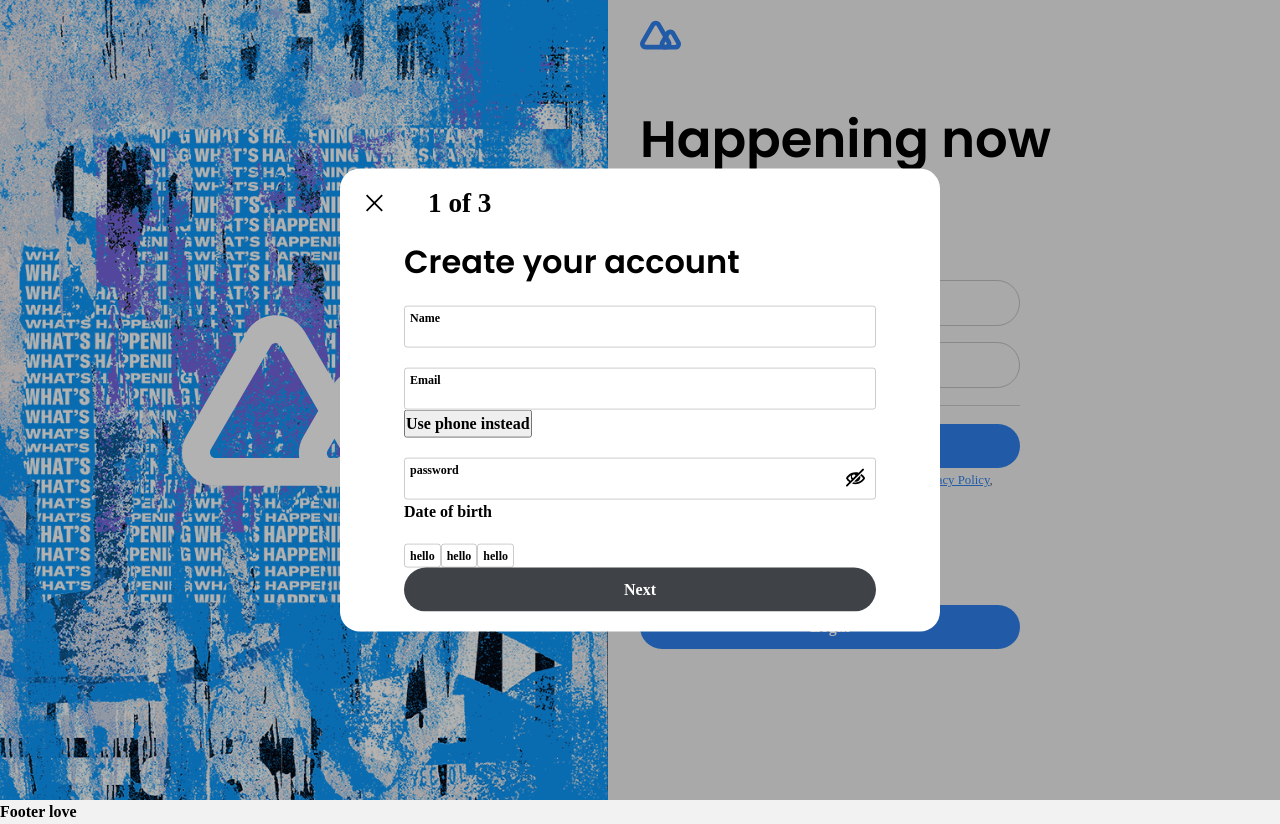
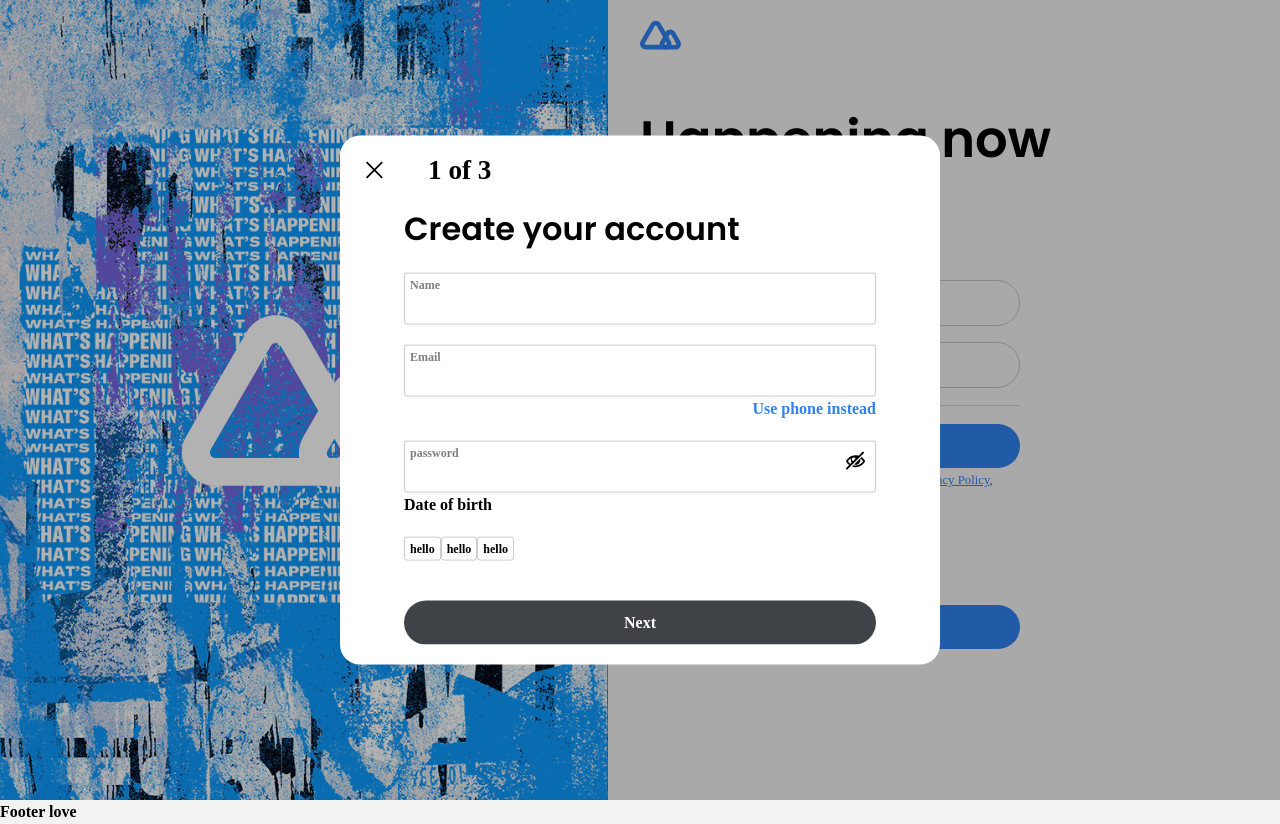
Before and after one commit to Tolufolorunso/Tweeter, a React (Create React App) app in the folder client/: page / in a window 1280 px wide. Both pictures are taken after a click on the element "Sign up with phone or email". Built offline with nearby package versions, Linux system fonts and the light colour scheme.

Commit message:
working on register frontend

```diff
--- a/client/src/pages/landing/auth/Register.Modal.js
+++ b/client/src/pages/landing/auth/Register.Modal.js
@@ -5,7 +5,18 @@ import RegisterStepOne from './Register.stepOne';
 import RegisterSteptwo from './Register.stepTwo';
 import RegisterStepThree from './Register.stepThree';
 
+const initialState = {
+  name: '',
+  email: '',
+  phone: '',
+  password: '',
+  birthYear: '',
+};
+
 const RegisterModal = ({ closeModal }) => {
+  const [values, setValues] = useState(initialState);
+  const [nameLength, setNameLength] = useState(0);
+
   const [stepOne, setStepOne] = useState(true);
   const [stepTwo, setStepTWo] = useState(false);
   const [stepThree, setStepThree] = useState(false);
@@ -14,6 +25,34 @@ const RegisterModal = ({ closeModal }) => {
   const [preArrow, setPreArrow] = useState(false);
   const [stepNum, setStepNum] = useState(1);
   const [stepName, setStepName] = useState('stepOne');
+
+  const [emailOrPhone, setEmailOrPhone] = useState('email');
+
+  const handleChange = (e) => {
+    setValues({ ...values, [e.target.name]: e.target.value });
+    if (e.target.name === 'name') {
+      setNameLength(e.target.value.length);
+    }
+  };
+
+  const handleEmailPhone = () => {
+    if (emailOrPhone === 'email') {
+      setEmailOrPhone('phone');
+      setValues({ ...values, email: '' });
+    } else {
+      setEmailOrPhone('email');
+      setValues({ ...values, phone: '' });
+    }
+  };
+
+  const editFormAgain = () => {
+    setStepOne(true);
+    setStepTWo(false);
+    setStepThree(false);
+    setStepNum(1);
+    setStepName('stepOne');
+    setPreArrow(false);
+  };
 
   const nextSlide = (stepNumber) => {
     if (stepNumber === 'step-1') {
@@ -54,6 +93,11 @@ const RegisterModal = ({ closeModal }) => {
     }
   };
 
+  const handleSubmit = (e) => {
+    e.preventDefault();
+    console.log(values);
+  };
+
   return (
     <AuthWrapper>
       <div className="nav">
@@ -76,7 +120,14 @@ const RegisterModal = ({ closeModal }) => {
             preStepOne ? 'pre' : ''
           }`}
         >
-          <RegisterStepOne nextSlide={nextSlide} />
+          <RegisterStepOne
+            nextSlide={nextSlide}
+            nameLength={nameLength}
+            values={values}
+            handleChange={handleChange}
+            handleEmailPhone={handleEmailPhone}
+            emailOrPhone={emailOrPhone}
+          />
         </div>
         <div
           className={`step step-2 ${stepTwo ? 'active' : ''}  ${
@@ -86,7 +137,13 @@ const RegisterModal = ({ closeModal }) => {
           <RegisterSteptwo nextSlide={nextSlide} />
         </div>
         <div className={`step step-3 ${stepThree ? 'active' : ''} `}>
-          <RegisterStepThree />
+          <RegisterStepThree
+            goBack={goBack}
+            setStepName={setStepName}
+            editFormAgain={editFormAgain}
+            values={values}
+            handleSubmit={handleSubmit}
+          />
         </div>
       </div>
     </AuthWrapper>
--- a/client/src/pages/landing/auth/Register.stepOne.js
+++ b/client/src/pages/landing/auth/Register.stepOne.js
@@ -3,20 +3,15 @@ import { ImEyeBlocked, ImEye } from 'react-icons/im';
 
 import { Heading } from '../../../components';
 
-const initialState = {
-  name: '',
-  email: '',
-  phone: '',
-  password: '',
-  birthYear: '',
-};
-
-const RegisterStepOne = ({ nextSlide }) => {
-  const [values, setValues] = useState(initialState);
-  const [nameLength, setNameLength] = useState(0);
+const RegisterStepOne = ({
+  nextSlide,
+  nameLength,
+  values,
+  handleChange,
+  handleEmailPhone,
+  emailOrPhone,
+}) => {
   const [activeInput, setActiveInput] = useState('');
-
-  const [emailOrPhone, setEmailOrPhone] = useState('email');
   const [isVisible, setIsVisible] = useState(true);
 
   const focusHandler = (e) => {
@@ -27,24 +22,10 @@ const RegisterStepOne = ({ nextSlide }) => {
     setActiveInput('');
   };
 
-  const handleEmailPhone = () => {
-    if (emailOrPhone === 'email') {
-      setEmailOrPhone('phone');
-    } else {
-      setEmailOrPhone('email');
-    }
-  };
-
   const passwordVisibleHandler = () => {
     setIsVisible(!isVisible);
   };
 
-  const handleChange = (e) => {
-    setValues({ ...values, [e.target.name]: e.target.value });
-    if (e.target.name === 'name') {
-      setNameLength(e.target.value.length);
-    }
-  };
   return (
     <>
       <Heading text="Create your account" tag="h2" size={2} className="hi" />
@@ -70,6 +51,7 @@ const RegisterStepOne = ({ nextSlide }) => {
             id="name"
           />
         </div>
+        <div style={{ display: 'flex', flexDirection: 'column' }}>
           <div
             className={`formGroup ${
               activeInput === 'email' ? 'activeInput' : ''
@@ -92,13 +74,10 @@ const RegisterStepOne = ({ nextSlide }) => {
               id={emailOrPhone === 'email' ? 'email' : 'phone'}
             />
           </div>
-        <button
-          style={{ display: 'flex' }}
-          type="button"
-          onClick={handleEmailPhone}
-        >
+          <button type="button" className="instead" onClick={handleEmailPhone}>
             Use phone instead
           </button>
+        </div>
         <div
           className={`passwordInput formGroup ${
             activeInput === 'password' ? 'activeInput' : ''
@@ -131,7 +110,7 @@ const RegisterStepOne = ({ nextSlide }) => {
           </div>
         </div>
       </form>
-      <button onClick={() => nextSlide('step-1')} className="btn">
+      <button onClick={() => nextSlide('step-1')} className="btn next-btn">
         Next
       </button>
     </>
--- a/client/src/pages/landing/auth/Register.stepThree.js
+++ b/client/src/pages/landing/auth/Register.stepThree.js
@@ -1,92 +1,46 @@
-import React, { useState } from 'react';
-import { ImEyeBlocked, ImEye } from 'react-icons/im';
+import React from 'react';
 
 import { Heading } from '../../../components';
 
-const initialState = {
-  name: '',
-  email: '',
-  phone: '',
-  password: '',
-  birthYear: '',
-};
-
-const RegisterStepOne = ({ nextSlide }) => {
-  const [values, setValues] = useState(initialState);
-  const [nameLength, setNameLength] = useState(0);
-  const [activeInput, setActiveInput] = useState('');
-
-  const [emailOrPhone, setEmailOrPhone] = useState('email');
-  const [isVisible, setIsVisible] = useState(true);
-
-  const focusHandler = (e) => {
-    setActiveInput(e.target.name);
-  };
-
-  const blurHandler = () => {
-    setActiveInput('');
-  };
-
-  const passwordVisibleHandler = () => {
-    setIsVisible(!isVisible);
-  };
-
-  const handleChange = (e) => {
-    setValues({ ...values, [e.target.name]: e.target.value });
-    if (e.target.name === 'name') {
-      setNameLength(e.target.value.length);
-    }
+const RegisterStepThree = ({ editFormAgain, values, handleSubmit }) => {
+  console.log(values);
+  const focusHandler = () => {
+    editFormAgain();
   };
   return (
     <>
-      <Heading text="Create your account" tag="h2" size={2} className="hi" />
-      <form>
-        <div
-          className={`formGroup ${activeInput === 'name' ? 'activeInput' : ''}`}
-        >
+      <Heading text="Ready to submit?" tag="h2" size={2} className="hi" />
+      <form onSubmit={handleSubmit}>
+        <div className="formGroup">
           <div className="label-counter-box">
             <label htmlFor="name">Name</label>
-            {activeInput === 'name' ? (
-              <div className="char-number">{nameLength} / 50</div>
-            ) : null}
           </div>
           <input
             type="text"
             name="name"
             className="input inputName"
-            maxLength="50"
-            onChange={handleChange}
             onFocus={focusHandler}
-            onBlur={blurHandler}
             value={values.name}
             id="name"
           />
         </div>
-        <div
-          className={`formGroup ${
-            activeInput === 'email' ? 'activeInput' : ''
-          }`}
-        >
+        <div className="formGroup">
           <div className="label-counter-box">
-            <label htmlFor={emailOrPhone === 'email' ? 'email' : 'phone'}>
-              {emailOrPhone === 'email' ? 'Email' : 'Phone'}
+            <label htmlFor={values.email ? 'email' : 'phone'}>
+              {values.email ? 'Email' : 'Phone'}
             </label>
           </div>
           <input
-            type="text"
-            name={emailOrPhone === 'email' ? 'email' : 'phone'}
+            type={values.email ? 'email' : 'tel'}
+            name={values.email ? 'email' : 'phone'}
             className="input inputName"
-            maxLength="50"
-            value={emailOrPhone === 'email' ? values.email : values.phone}
-            id={emailOrPhone === 'email' ? 'email' : 'phone'}
+            value={values.email || values.phone}
+            id={values.email ? 'email' : 'phone'}
+            onFocus={focusHandler}
           />
         </div>
 
-        <div
-          className={`passwordInput formGroup ${
-            activeInput === 'password' ? 'activeInput' : ''
-          }`}
-        >
+        <div className="passwordInput formGroup">
           <div className="label-counter-box">
             <label htmlFor="email">password</label>
           </div>
@@ -94,12 +48,10 @@ const RegisterStepOne = ({ nextSlide }) => {
             type="text"
             name="password"
             className="input passwordName"
+            onFocus={focusHandler}
             value={values.password}
             id="password"
           />
-          <span className="visiblePassword" onClick={passwordVisibleHandler}>
-            {isVisible ? <ImEyeBlocked /> : <ImEye />}
-          </span>
         </div>
         <div className="formGroup">
           <div className="label-counter-box">
@@ -110,14 +62,14 @@ const RegisterStepOne = ({ nextSlide }) => {
             name="date"
             className="input inputName"
             onFocus={focusHandler}
-            value="date"
+            value={values.birthYear}
             id="birth-date"
           />
         </div>
-        <button className="btn">Submit</button>
+        <button className="btn submit-btn">Submit</button>
       </form>
     </>
   );
 };
 
-export default RegisterStepOne;
+export default RegisterStepThree;
--- a/client/src/pages/landing/auth/auth.styled.js
+++ b/client/src/pages/landing/auth/auth.styled.js
@@ -65,6 +65,10 @@ const AuthWrapper = styled.div`
     padding: 2px 5px;
     margin-top: 20px;
     border-radius: 3px;
+    transition: all 0.3s ease;
+  }
+  .formGroup label {
+    color: rgba(0, 0, 0, 0.5);
   }
 
   .label-counter-box {
@@ -76,6 +80,8 @@ const AuthWrapper = styled.div`
     border: none;
     outline: none;
     width: 100%;
+    padding-block: 5px;
+    background-color: transparent;
   }
 
   .formGroup.activeInput {
@@ -89,6 +95,7 @@ const AuthWrapper = styled.div`
     right: 10px;
     top: 10px;
     font-size: 1.2rem;
+    cursor: pointer;
   }
 
   .birthYear__inputs {
@@ -101,6 +108,11 @@ const AuthWrapper = styled.div`
     width: 100%;
     background-color: rgb(15, 20, 25);
     opacity: 0.8;
+  }
+
+  .submit-btn,
+  .next-btn {
+    margin-top: 40px;
   }
   .terms {
     font-weight: 300;
@@ -116,6 +128,20 @@ const AuthWrapper = styled.div`
     height: 100%;
     border-radius: 2px;
   }
+
+  /* utilities */
+  .instead {
+    border: none;
+    outline: none;
+    color: var(--clr-primary-400);
+    transition: text-decoration 0.3s ease;
+    background-color: transparent;
+    font-size: 1rem;
+    align-self: flex-end;
+  }
+  .instead:hover {
+    text-decoration: underline;
+  }
 `;
 
 export default AuthWrapper;
```
Lines whose indentation alone changed are shown as unchanged.
